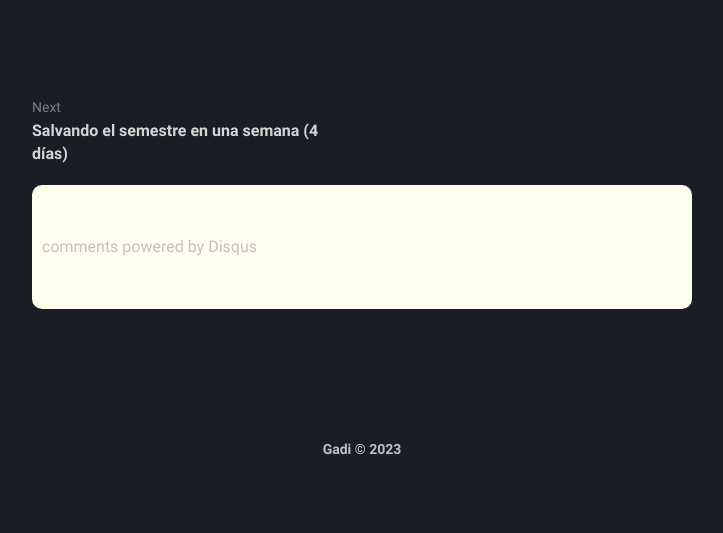
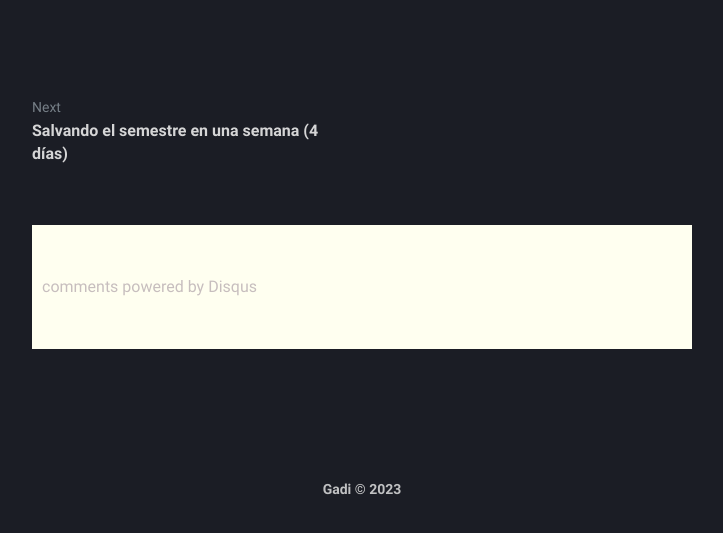
Before and after one commit to gadivalr/mess, a Jekyll site: the page built from _posts/2023-06-11-test.md, in a window 1280 px wide. Shown: the part 561-1094 px from the top of the page, without its empty margins (278-1001 px from the left). Built offline with Jekyll 4.4.1, drawn with Linux system fonts in a browser that asks for light colours; comment, search, counter and statistics services are not loaded; before the commit the page ends 1054 px from its top, so only the background shows below that.

Commit message:
Update _disqus.scss

```diff
--- a/_sass/klise/_disqus.scss
+++ b/_sass/klise/_disqus.scss
@@ -2,8 +2,8 @@
 .disqus-section {
   background-color: #fffff0;
   padding: 10px;
-  border-radius: 10px;
-  margin-top: 10px;
+
+  margin-top: 50px;
 
   // Estilos adicionales específicos del tema light
 }
```
